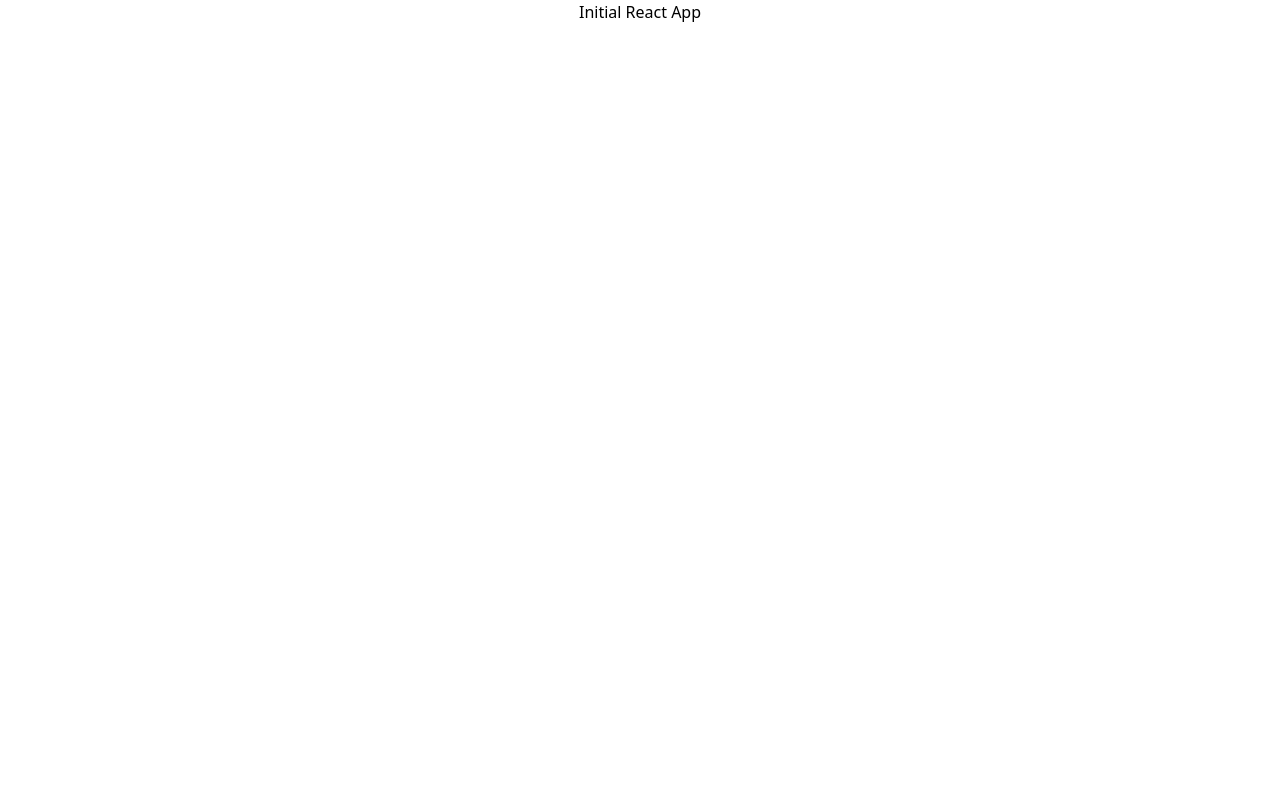
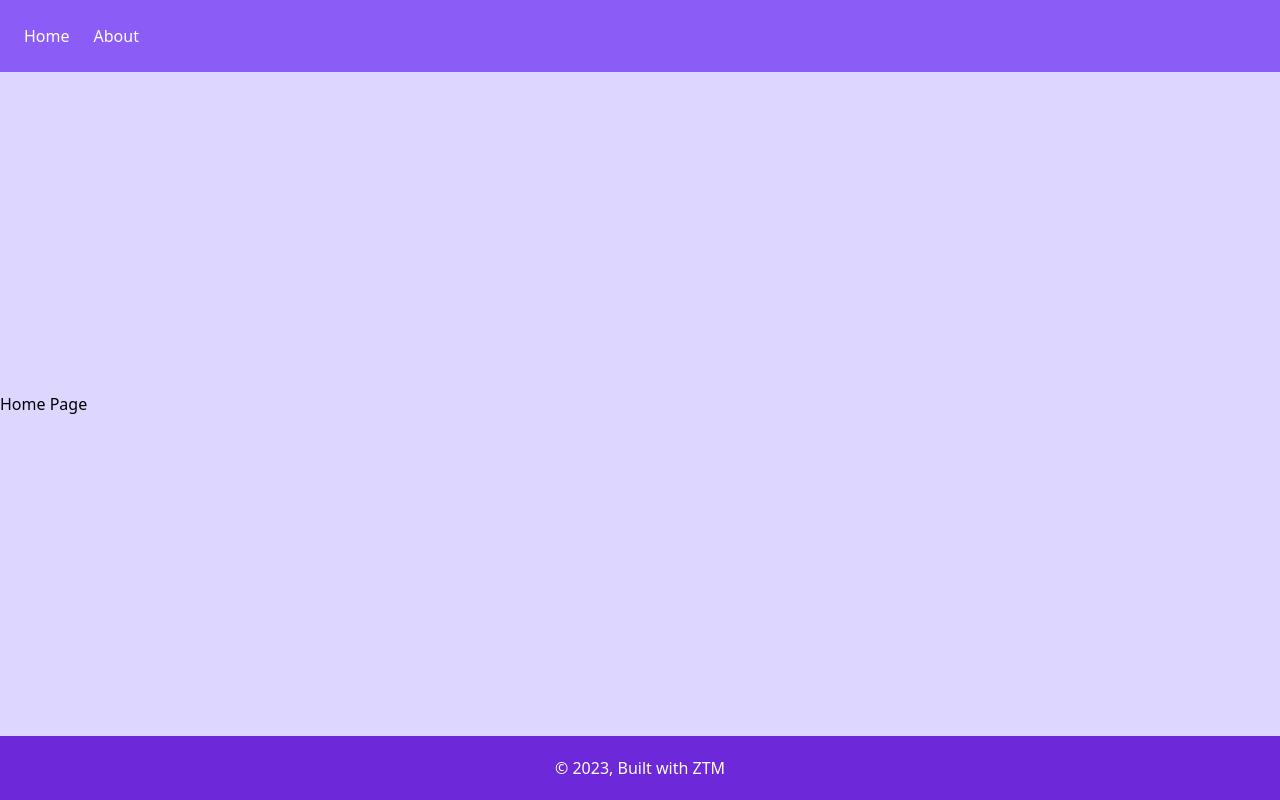
Before and after one commit to IuliiaKonovalova/ztm_crwn_ckothing, a React (Create React App) app: page / in a window 1280 px wide. Built offline with nearby package versions, Linux system fonts and the light colour scheme.

Commit message:
Add core component and HomePage container

```diff
--- a/src/App.js
+++ b/src/App.js
@@ -1,11 +1,18 @@
-import logo from './logo.svg';
 import './App.css';
+import { BrowserRouter, Routes, Route } from 'react-router-dom';
+import React, { lazy } from 'react';
+
+const HomePage = lazy(() => import("./containers/HomePage"));
 
 function App() {
   return (
-    <div className="App">
-      Initial React App
-    </div>
+    <>
+      <BrowserRouter>
+        <Routes>
+          <Route path="/" element={<HomePage />} />
+        </Routes>
+      </BrowserRouter>
+    </>
   );
 }
 
--- /dev/null
+++ b/src/components/Footer.js
@@ -0,0 +1,10 @@
+const Footer = () => {
+  return (
+    <footer
+      className="flex justify-center items-center h-16 bg-violet-700 text-white">
+      <p>© {new Date().getFullYear()}, Built with ZTM</p>
+    </footer>
+  )
+}
+
+export default Footer;
--- /dev/null
+++ b/src/components/Layout.js
@@ -0,0 +1,23 @@
+import { Helmet } from "react-helmet";
+import Navbar from "./Navbar";
+import Footer from "./Footer";
+
+
+function Layout({ title, content, children }) {
+  return (
+    <div className="flex flex-col justify-between min-h-screen bg-violet-200">
+      <Helmet>
+        <title>{title}</title>
+        <meta name="description" content={content} />
+      </Helmet>
+      <Navbar />
+      <div>
+        {children}
+      </div>
+      <Footer />
+    </div>
+  )
+
+}
+
+export default Layout;
--- /dev/null
+++ b/src/components/Navbar.js
@@ -0,0 +1,18 @@
+const Navbar = () => {
+  return(
+    <nav className="flex items-center justify-between flex-wrap bg-violet-500 p-6">
+      <div className="flex items-center flex-shrink-0 text-white mr-6">
+        <ul className="flex">
+          <li className="mr-6">
+            <a href="/">Home</a>
+          </li>
+          <li className="mr-6">
+            <a href="/about">About</a>
+          </li>
+        </ul>
+      </div>
+    </nav>
+  )
+}
+
+export default Navbar
--- /dev/null
+++ b/src/containers/HomePage.js
@@ -0,0 +1,11 @@
+import Layout from "../components/Layout";
+
+function HomePage() {
+  return (
+    <Layout title="Home">
+      <h1>Home Page</h1>
+    </Layout>
+  )
+}
+
+export default HomePage;
```
